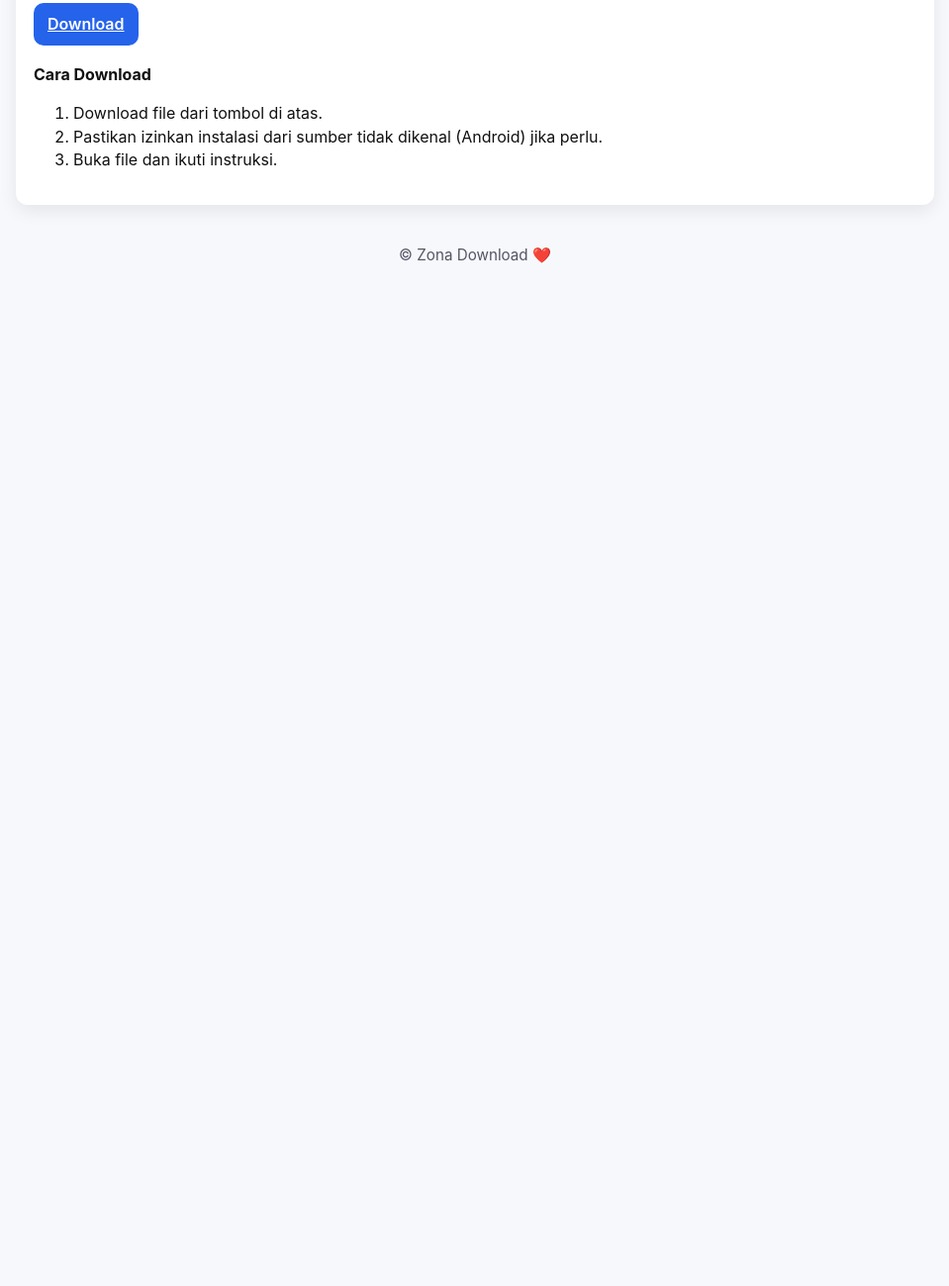
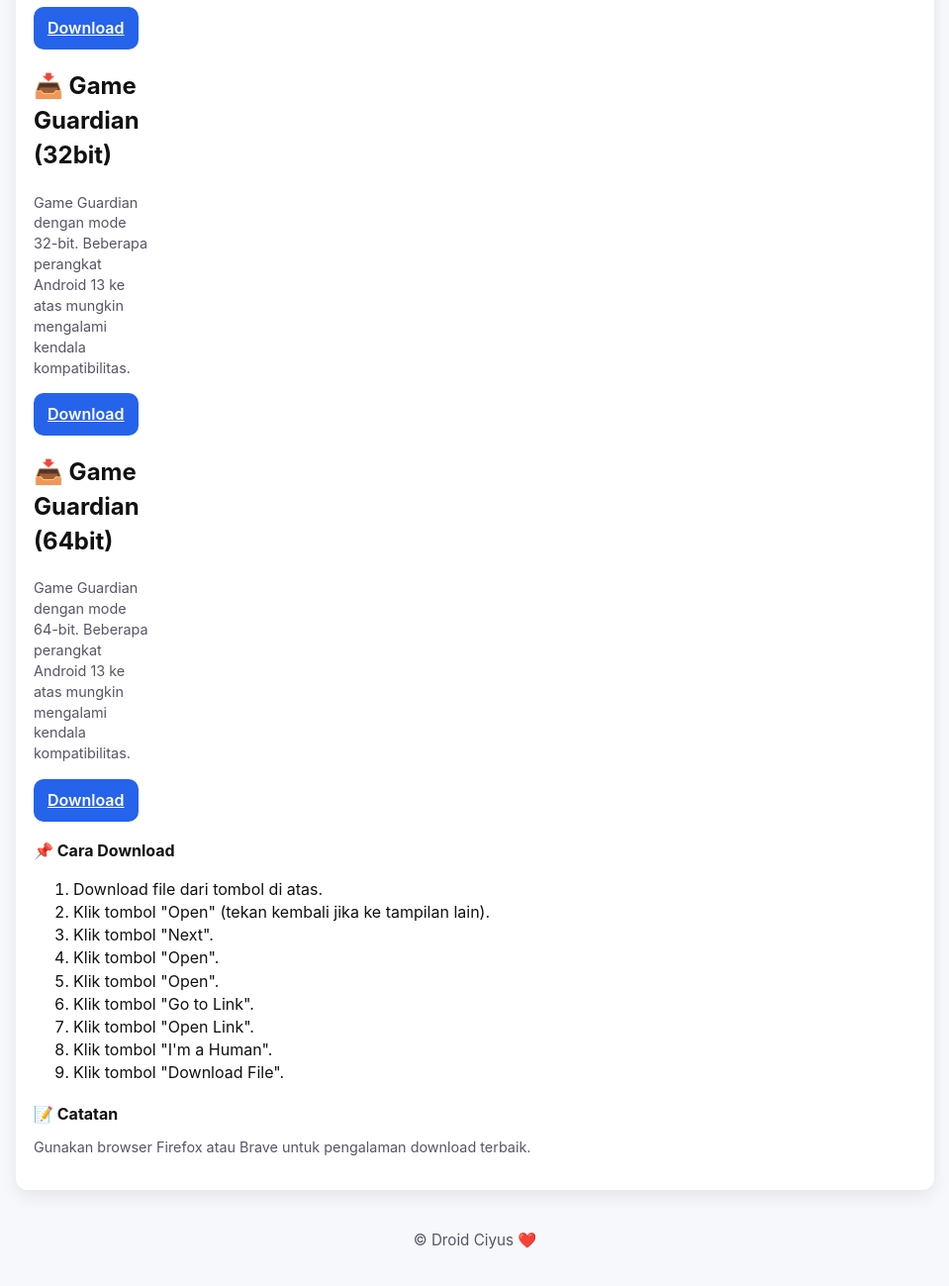
Before and after one commit to zona-download/game-guardian, a plain HTML site: page index.html in a window 1280 px wide. Shown: the part 457-1756 px from the top of the page at 99% size, without its empty margins (160-1119 px from the left). Before the commit the page ends 800 px from the top, so only its background shows below. Drawn offline with Linux system fonts and the light colour scheme.

Commit message:
Update index.html

```diff
--- a/index.html
+++ b/index.html
@@ -1,11 +1,15 @@
 <!doctype html>
-
 <html lang="id">
 <head>
   <meta charset="utf-8">
   <meta name="viewport" content="width=device-width,initial-scale=1">
-  <title>DownloadHub — Tempat Download</title>
-  <meta property="og:type" content="website" />  <style>
+  <title>Game Guardian - Droid Ciyus</title>
+
+  <!-- Open Graph -->
+  <meta property="og:title" content="Game Guardian APK" />
+  <meta property="og:description" content="Download game guardian terbaru apk" />
+  <meta property="og:type" content="website" />
+  <style>
     :root{--bg:#f7f8fb;--card:#fff;--text:#111;--muted:#556;--accent:#2563eb}
     [data-theme="dark"]{--bg:#0b1220;--card:#071122;--text:#e6eef8;--muted:#9fb0cf;--accent:#58a6ff}
     *{box-sizing:border-box}
@@ -47,17 +51,41 @@
 <section class="card" id="download-card">
   <div class="download-grid">
     <div>
-      <h2 id="file-title">Nama File</h2>
-      <div class="meta" style="margin-top:8px">
-        <div class="badge">Ukuran: 45 MB</div>
-        <div class="badge">Platform: Android</div>
-      </div>
+      <h2 id="file-title">📥 Game Guardian (Original)</h2>
 
-      <p class="info small">Deskripsi singkat file. Jelaskan fungsi singkat, kompatibilitas, dan catatan penting (mis. izin Android atau persyaratan sistem).</p>
+      <p class="info small">Game Guardian dengan 3 mode (Default, 32-bit dan 64-bit). Beberapa perangkat Android 13 ke atas mungkin mengalami kendala kompatibilitas.</p>
 
       <div class="buttons">
         <!-- main download button -->
-        <a id="primaryDownload" class="btn btn-primary" href="#" role="button">Download</a>
+        <a id="primaryDownload" class="btn btn-primary" href="https://sfl.gl/tAYWbt" role="button">Download</a>
+      </div>
+
+    </div>
+  </div>
+
+  <div class="download-grid">
+    <div>
+      <h2 id="file-title">📥 Game Guardian (32bit)</h2>
+
+      <p class="info small">Game Guardian dengan mode 32-bit. Beberapa perangkat Android 13 ke atas mungkin mengalami kendala kompatibilitas.</p>
+
+      <div class="buttons">
+        <!-- main download button -->
+        <a id="primaryDownload" class="btn btn-primary" href="https://sfl.gl/QwI1Pn" role="button">Download</a>
+      </div>
+
+    </div>
+  </div>
+
+  <div class="download-grid">
+    <div>
+      <h2 id="file-title">📥 Game Guardian (64bit)</h2>
+
+      <p class="info small">Game Guardian dengan mode 64-bit. Beberapa perangkat Android 13 ke atas mungkin mengalami kendala kompatibilitas.</p>
+
+      <div class="buttons">
+        <!-- main download button -->
+        <a id="primaryDownload" class="btn btn-primary" href="https://sfl.gl/ZSNA" role="button">Download</a>
       </div>
 
     </div>
@@ -65,22 +93,31 @@
 
   <div style="margin-top:14px">
 
-    <div class="section-title">Cara Download</div>
+    <div class="section-title">📌 Cara Download</div>
     <ol>
       <li>Download file dari tombol di atas.</li>
-      <li>Pastikan izinkan instalasi dari sumber tidak dikenal (Android) jika perlu.</li>
-      <li>Buka file dan ikuti instruksi.</li>
+      <li>Klik tombol "Open" (tekan kembali jika ke tampilan lain).</li>
+      <li>Klik tombol "Next".</li>
+      <li>Klik tombol "Open".</li>
+      <li>Klik tombol "Open".</li>
+      <li>Klik tombol "Go to Link".</li>
+      <li>Klik tombol "Open Link".</li>
+      <li>Klik tombol "I'm a Human".</li>
+      <li>Klik tombol "Download File".</li>
     </ol>
 
+    <div class="section-title">📝 Catatan</div>
+    <p class="info small">Gunakan browser Firefox atau Brave untuk pengalaman download terbaik.</p>
+    </div>
 </section>
 
 <!-- END download card -->
 
 <footer>
-  © <span id="year"></span> Zona Download ❤️
+  © <span id="year"></span> Droid Ciyus ❤️
 </footer>
 
-  </div>  <script>
+  </div><script>
     // theme toggle
     const toggle = document.getElementById('toggleTheme');
     const root = document.documentElement;
@@ -94,10 +131,5 @@
 
     // fill year
     document.getElementById('year').textContent = new Date().getFullYear();
-
-    // Example: set real download links (edit these after upload)
-    // document.getElementById('primaryDownload').href = 'https://drive.google.com/uc?export=download&id=FILEID';
-    // document.getElementById('mirror1').href = 'https://www.mediafire.com/...';
-    // document.getElementById('mirror2').href = 'https://github.com/USERNAME/REPO/releases/download/v1.0.0/app.apk';
   </script></body>
 </html>
```
